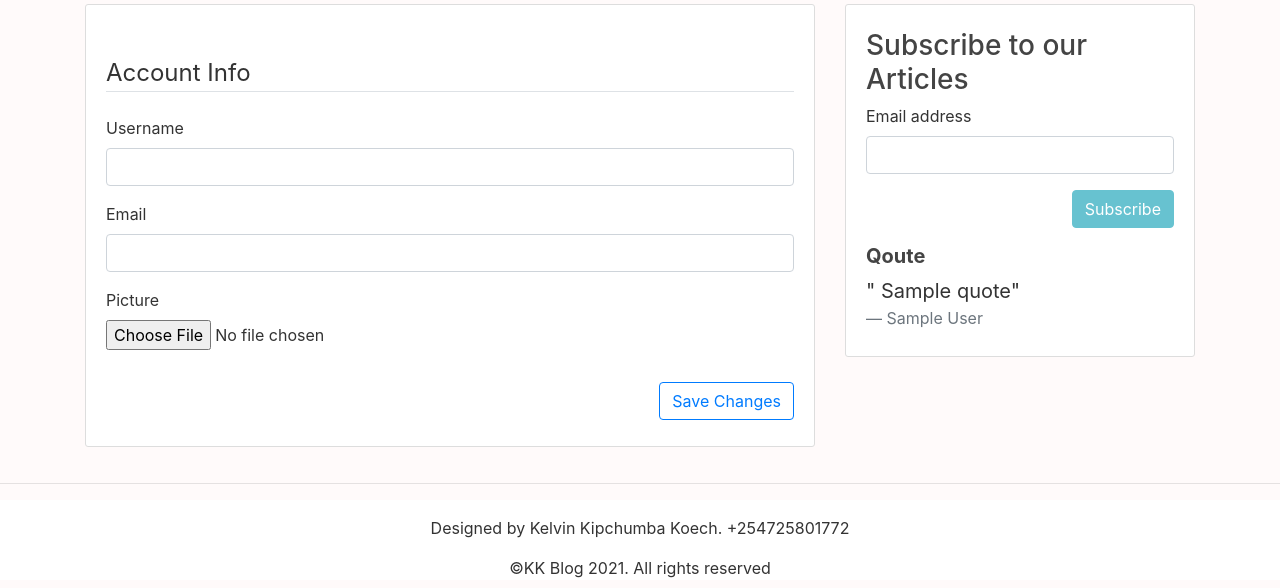
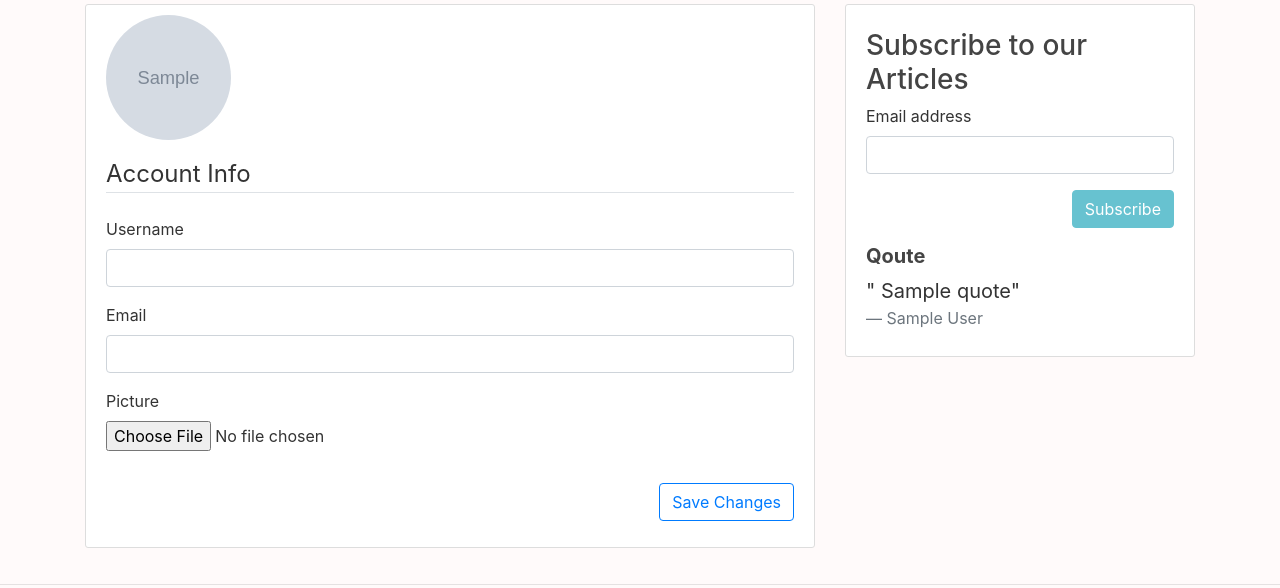
Before and after one commit to k-koech/flask-blog, a Flask app: template app/templates/profile.html in a window 1280 px wide. Shown: the part 76-664 px from the top of the page. Run offline with Flask 2, Linux system fonts and the light colour scheme; the template is opened without the code that fills it: most values are stand-ins (such as "Sample title", 1, 10 or a date in 2020); grey boxes marked "Sample" are stand-in pictures; form fields are guessed from the names that the template uses; some libraries are stand-ins or nearby versions.

Commit message:
updated picture path

```diff
--- a/app/templates/profile.html
+++ b/app/templates/profile.html
@@ -16,7 +16,7 @@
 
     <div class="content-section">
         <div class="media">
-            <!-- <img class="rounded-circle account-img" src="{{ image_file }}"> -->
+            <img class="rounded-circle account-img" src="{{ image_file }}">
             <!-- <img src="{{url_for('static',filename="profile_images"+current_user.image_file )}}" alt="" class="rounded"> -->
 
             <div class="media-body mt-4">
```
